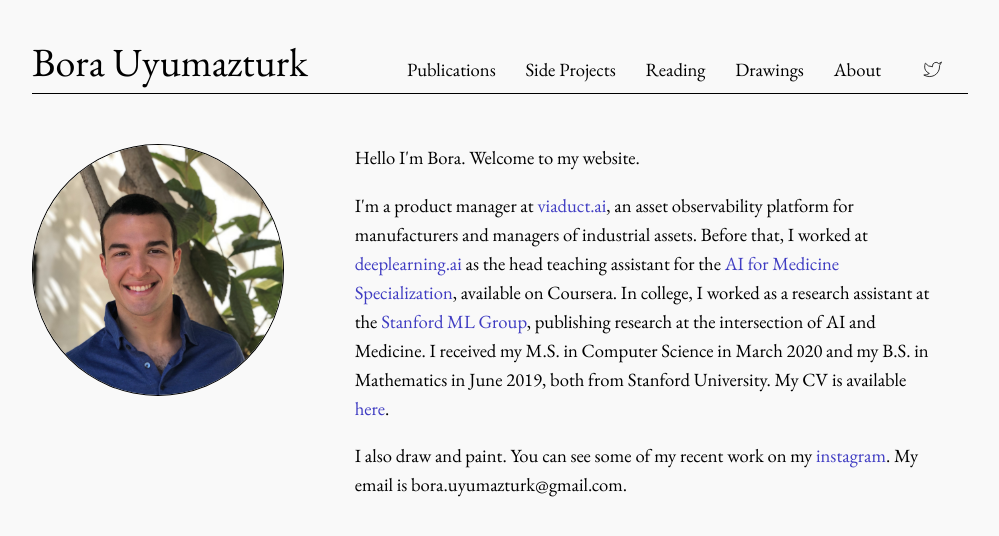
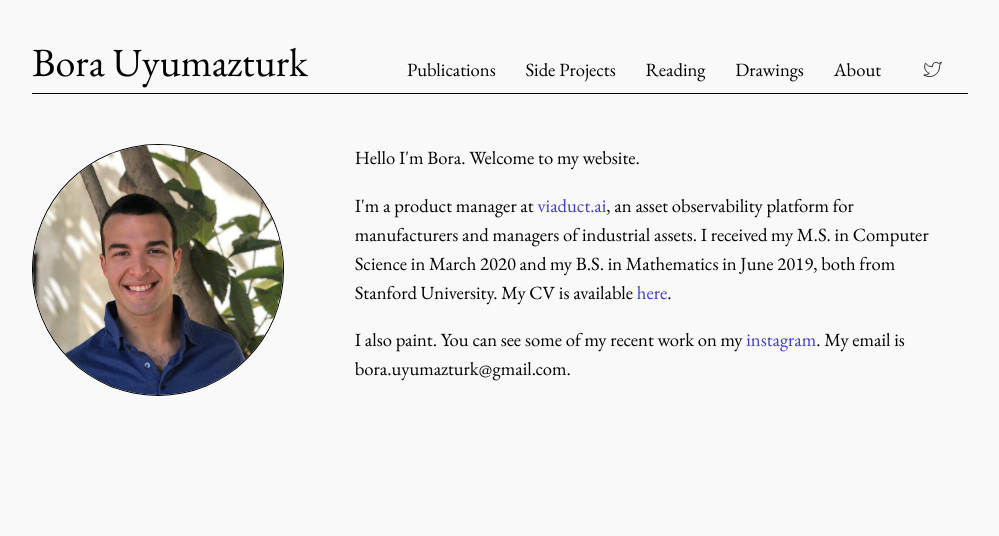
Before and after one commit to bora-uyumazturk/bora-uyumazturk.github.io, a Jekyll site: the page built from index.html, in a window 1280 px wide. Shown: the top 536 px of the page, without its empty margins (140-1139 px from the left). Built offline with Jekyll 4.4.1, drawn with Linux system fonts in a browser that asks for light colours.

Commit message:
Update index.html

```diff
--- a/index.html
+++ b/index.html
@@ -11,12 +11,10 @@ title: About Me
       </p>
       <p>
         I'm a product manager at <a href="https://viaduct.ai" target="_blank">viaduct.ai</a>, an asset observability platform for manufacturers and managers of industrial assets.
-        Before that, I worked at <a href="https://deeplearning.ai">deeplearning.ai</a> as the head teaching assistant for the <a href="https://www.coursera.org/specializations/ai-for-medicine">AI for Medicine Specialization</a>, available on Coursera.
-        In college, I worked as a research assistant at the <a href="https://stanfordmlgroup.github.io/" target="_blank">Stanford ML Group</a>, publishing research at the intersection of AI and Medicine.
-        I received my M.S. in Computer Science in March 2020 and my B.S. in Mathematics in June 2019, both from Stanford University.  My CV is available <a href="assets/Bora_resume_August_2022.pdf">here</a>.
+        I received my M.S. in Computer Science in March 2020 and my B.S. in Mathematics in June 2019, both from Stanford University. My CV is available <a href="assets/Bora_resume_August_2022.pdf">here</a>.
       </p>
       <p>
-       I also draw and paint. You can see some of my recent work on my <a href="https://www.instagram.com/borauyumazturk/?hl=en">instagram</a>. My email is bora.uyumazturk@gmail.com.
+        I also paint. You can see some of my recent work on my <a href="https://www.instagram.com/borauyumazturk/?hl=en">instagram</a>. My email is bora.uyumazturk@gmail.com.
       </p>
     </div>
   </div>
```
